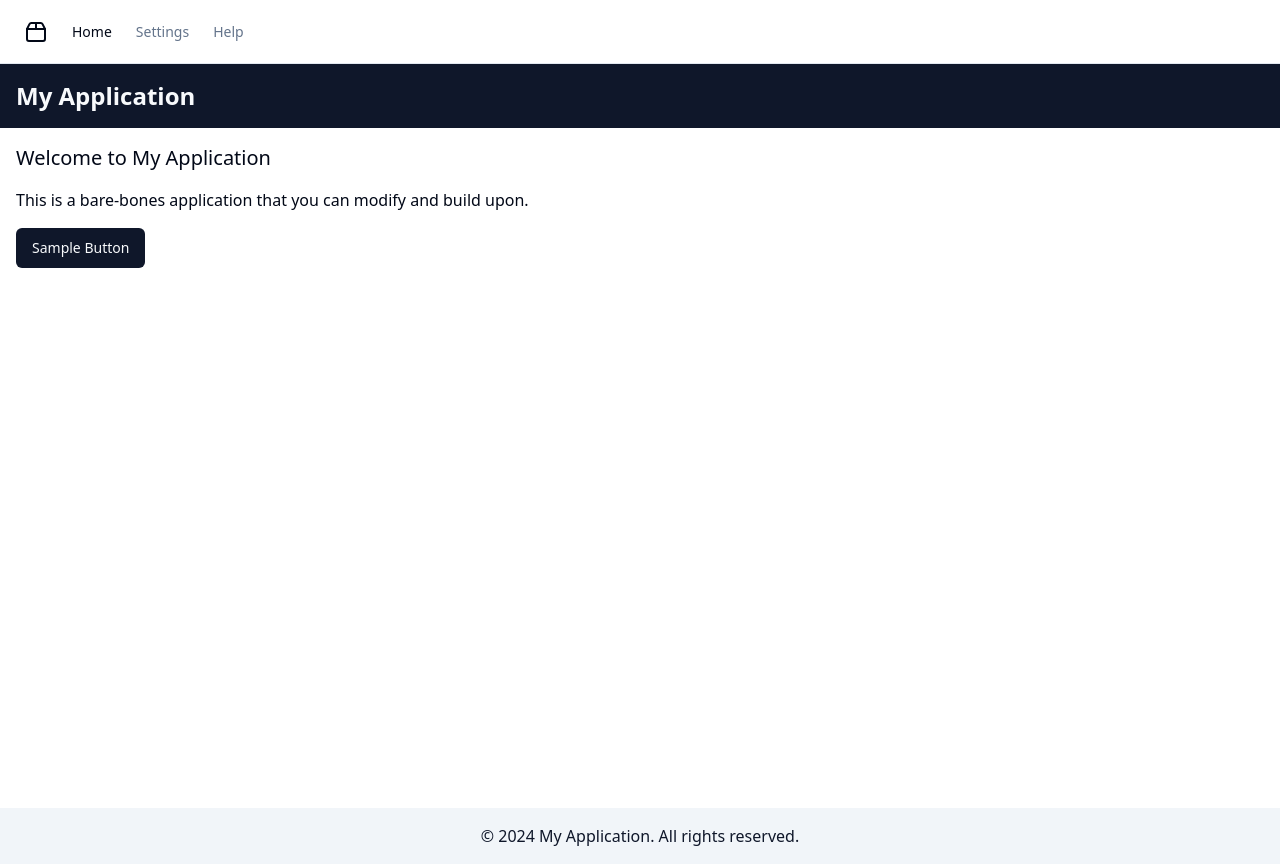
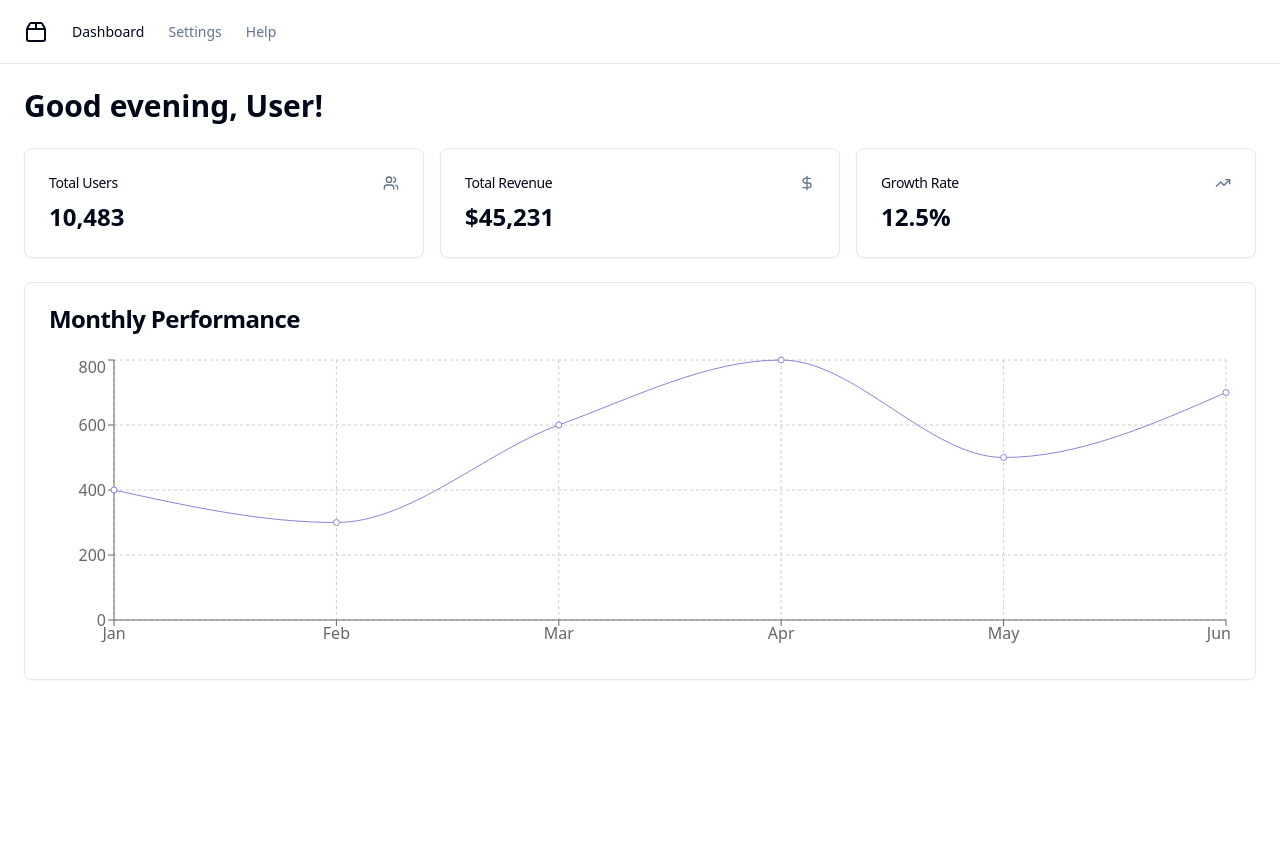
Before and after one commit to GPT-Engineer-App-Dev/starter-sandbox-venture, a React (Vite) app: page / in a window 1280 px wide. After the commit the page ends 800 px from the top, so only its background shows below. Built offline with nearby package versions, Linux system fonts and the light colour scheme.

Commit message:
GPT Engineer Update [skip gpt_engineer]

```diff
--- a/src/nav-items.jsx
+++ b/src/nav-items.jsx
@@ -1,11 +1,11 @@
-import { Home, Settings, HelpCircle } from "lucide-react";
+import { LayoutDashboard, Settings, HelpCircle } from "lucide-react";
 import Index from "./pages/Index.jsx";
 
 export const navItems = [
   {
-    title: "Home",
+    title: "Dashboard",
     to: "/",
-    icon: <Home className="h-4 w-4" />,
+    icon: <LayoutDashboard className="h-4 w-4" />,
     page: <Index />,
   },
   {
--- a/src/pages/Index.jsx
+++ b/src/pages/Index.jsx
@@ -1,23 +1,69 @@
 // Update this page (the content is just a fallback if you fail to update the page)
 
-import { Button } from "@/components/ui/button";
+import { useState, useEffect } from "react";
+import { Card, CardContent, CardHeader, CardTitle } from "@/components/ui/card";
+import { LineChart, Line, XAxis, YAxis, CartesianGrid, Tooltip, ResponsiveContainer } from 'recharts';
+import { Users, DollarSign, TrendingUp } from "lucide-react";
+
+const data = [
+  { name: 'Jan', value: 400 },
+  { name: 'Feb', value: 300 },
+  { name: 'Mar', value: 600 },
+  { name: 'Apr', value: 800 },
+  { name: 'May', value: 500 },
+  { name: 'Jun', value: 700 },
+];
+
+const StatCard = ({ title, value, icon: Icon }) => (
+  <Card>
+    <CardHeader className="flex flex-row items-center justify-between space-y-0 pb-2">
+      <CardTitle className="text-sm font-medium">{title}</CardTitle>
+      <Icon className="h-4 w-4 text-muted-foreground" />
+    </CardHeader>
+    <CardContent>
+      <div className="text-2xl font-bold">{value}</div>
+    </CardContent>
+  </Card>
+);
 
 const Index = () => {
+  const [greeting, setGreeting] = useState("");
+
+  useEffect(() => {
+    const hour = new Date().getHours();
+    if (hour < 12) setGreeting("Good morning");
+    else if (hour < 18) setGreeting("Good afternoon");
+    else setGreeting("Good evening");
+  }, []);
+
   return (
-    <div className="flex flex-col min-h-screen">
-      <header className="bg-primary text-primary-foreground p-4">
-        <h1 className="text-2xl font-bold">My Application</h1>
-      </header>
+    <div className="flex flex-col space-y-6 p-6">
+      <h1 className="text-3xl font-bold">{greeting}, User!</h1>
 
-      <main className="flex-grow p-4">
-        <h2 className="text-xl mb-4">Welcome to My Application</h2>
-        <p className="mb-4">This is a bare-bones application that you can modify and build upon.</p>
-        <Button>Sample Button</Button>
-      </main>
+      <div className="grid gap-4 md:grid-cols-3">
+        <StatCard title="Total Users" value="10,483" icon={Users} />
+        <StatCard title="Total Revenue" value="$45,231" icon={DollarSign} />
+        <StatCard title="Growth Rate" value="12.5%" icon={TrendingUp} />
+      </div>
 
-      <footer className="bg-secondary text-secondary-foreground p-4 text-center">
-        <p>&copy; 2024 My Application. All rights reserved.</p>
-      </footer>
+      <Card>
+        <CardHeader>
+          <CardTitle>Monthly Performance</CardTitle>
+        </CardHeader>
+        <CardContent>
+          <div className="h-[300px]">
+            <ResponsiveContainer width="100%" height="100%">
+              <LineChart data={data}>
+                <CartesianGrid strokeDasharray="3 3" />
+                <XAxis dataKey="name" />
+                <YAxis />
+                <Tooltip />
+                <Line type="monotone" dataKey="value" stroke="#8884d8" />
+              </LineChart>
+            </ResponsiveContainer>
+          </div>
+        </CardContent>
+      </Card>
     </div>
   );
 };
```
